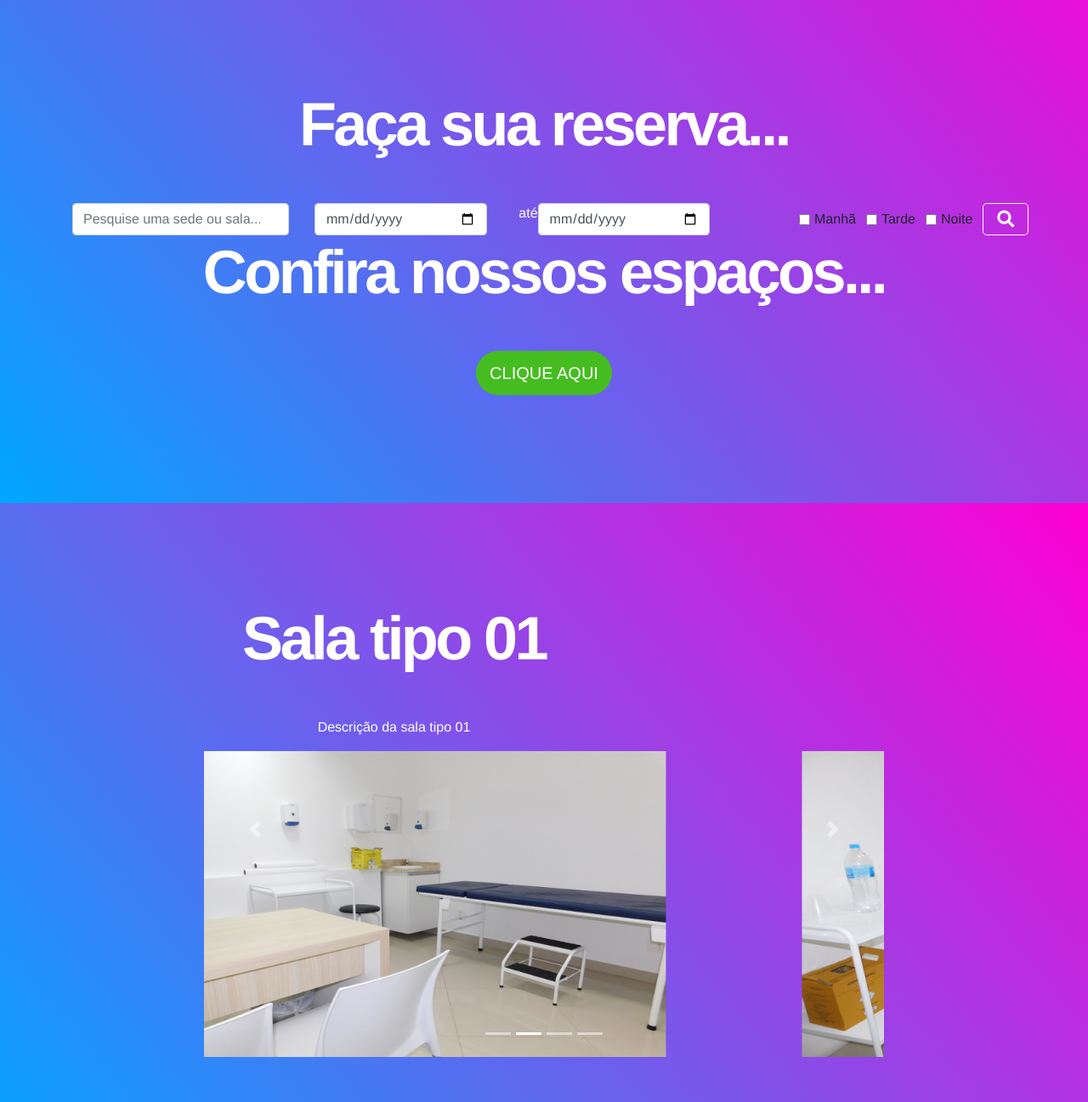
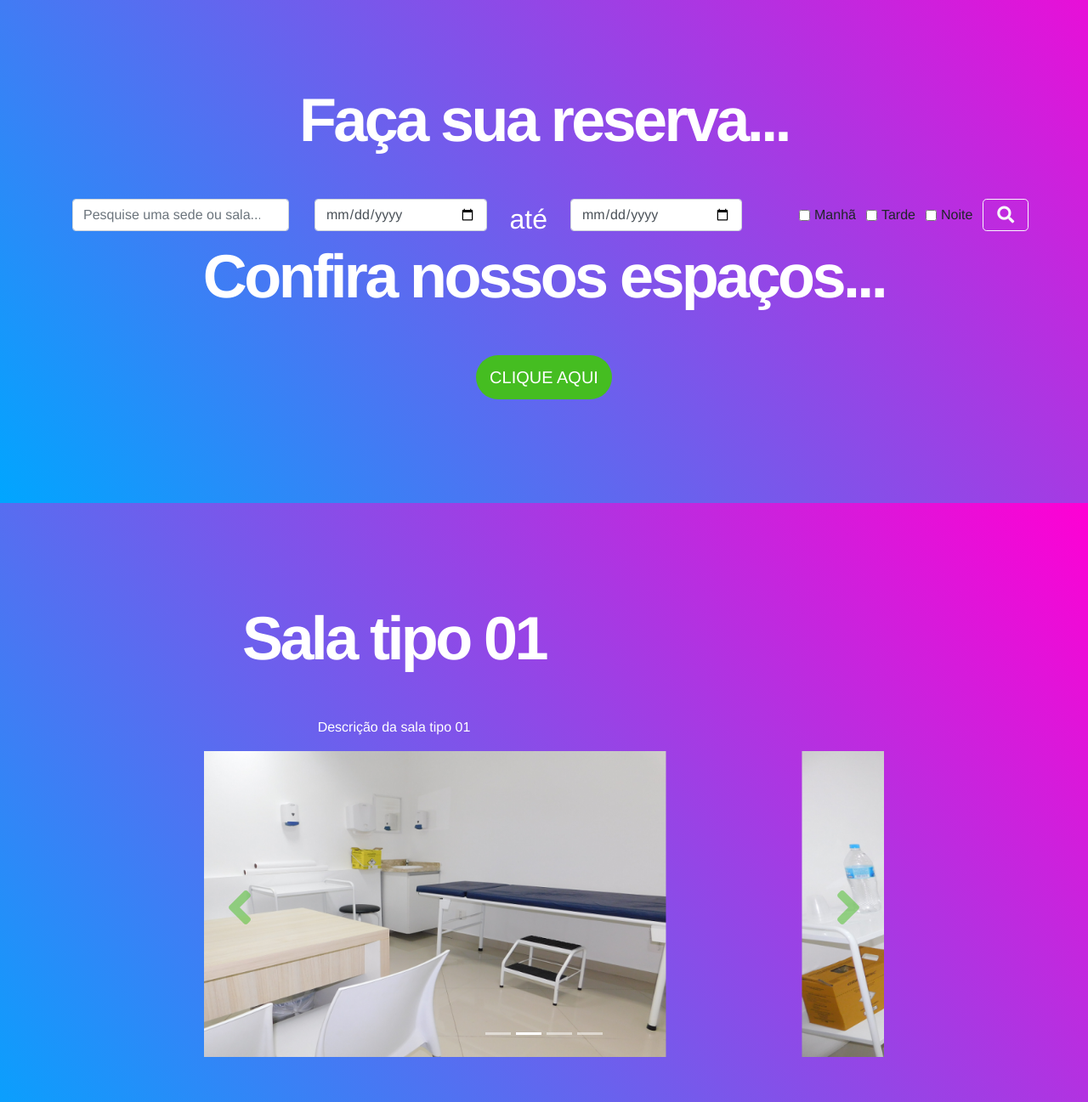
Before and after one commit to MachadoDeveloper/MachadoDeveloper, a plain HTML site: page index.html in a window 1280 px wide. Shown: the part 208-1505 px from the top of the page at 85% size. Drawn offline with nearby package versions, Linux system fonts and the light colour scheme; files whose address does not match are found by name.

Commit message:
teste de commit

```diff
--- a/css/style.css
+++ b/css/style.css
@@ -101,8 +101,8 @@ img{
 
 #secao02 p {
     color: rgb(255, 255, 255);
+
 }
-
 
 footer {
     height: 300px;
@@ -113,6 +113,25 @@ footer {
 
 p{
     color: white;
+}
+
+.carousel slide{
+    border: #ff00d4 4px solid;
+    width: 100%;
+}
+
+.fa-angle-right{
+    color: #45bd21;
+    margin-top: auto;
+    margin-bottom: 120%;
+    margin-left:30%;
+}
+
+.fa-angle-left{
+    color: #45bd21;
+    margin-top: auto;
+    margin-bottom: 120%;
+    margin-right:30%;
 }
 
 
@@ -266,8 +285,9 @@ form input[type=submit]{
 }
 
 #ate{
-    margin-left: 7%;
-    margin-right: 0;
+    font-size:xx-large;
+    margin-left: 5%;
+    margin-right:5%;
     padding: 0;
     align-self:baseline;
 }
@@ -333,14 +353,11 @@ form input[type=submit]{
      justify-content:space-between;
 
  }
-#turnos{
-    align-self:flex-start
-
-}
 
 #ate{
-    margin-left: 7%;
-    margin-right: 0;
+    font-size:xx-large;
+    margin-left: 5%;
+    margin-right:5%;
     padding: 0;
     align-self:baseline;
 }
--- a/index.html
+++ b/index.html
@@ -94,7 +94,7 @@
           </div>
 
             <div id="turnos" class="col-md-2 d-flex">
-            <div class="form-check form-check-inline ">
+            <div class="form-check d-flex form-check-inline ">
               <input class="form-check-input" type="checkbox" value="" id="flexCheckDefault">
               <label class="form-check-label" for="flexCheckDefault">
                 Manhã
@@ -178,11 +178,11 @@
         <!--controles-->
 
         <a class="carousel-control-prev" data-slide="prev"  href="#carousel-controles">
-          <span class="carousel-control-prev-icon"></span>
+          <i class="fas fa-angle-left fa-4x"></i>
         </a>
 
         <a class="carousel-control-next" data-slide="next" href="#carousel-controles">
-          <span class="carousel-control-next-icon"></span>
+          <i class="fas fa-angle-right fa-4x"></i>
         </a>
 
       </div> <!--fim de carousel-->
```
Also changed, not shown: 1 other file.
